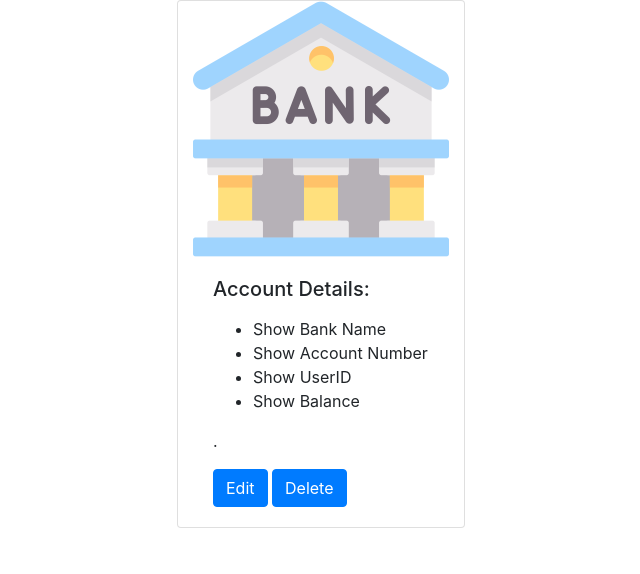
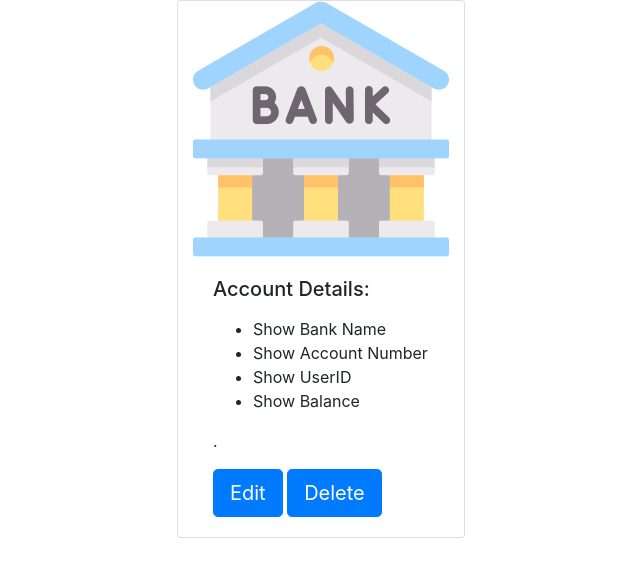
Before and after one commit to artishk/accounts-client, a plain HTML site: page index.html in a window 1280 px wide. Shown: the whole page, without its empty margins (319-959 px from the left). Drawn offline with nearby package versions, Linux system fonts and the light colour scheme; files whose address does not match are found by name.

Commit message:
style added

```diff
--- a/index.html
+++ b/index.html
@@ -41,8 +41,8 @@
             </ul>
 .
        </p>
-        <a href="#" class=" edit btn btn-primary">Edit</a>
-        <a href="#" class=" delete btn btn-primary">Delete</a>
+        <a href="#" class="btn btn-lg btn-primary">Edit</a>
+        <a href="#" class="btn btn-lg btn-primary">Delete</a>
       </div>
     </div>
 </div>
```
